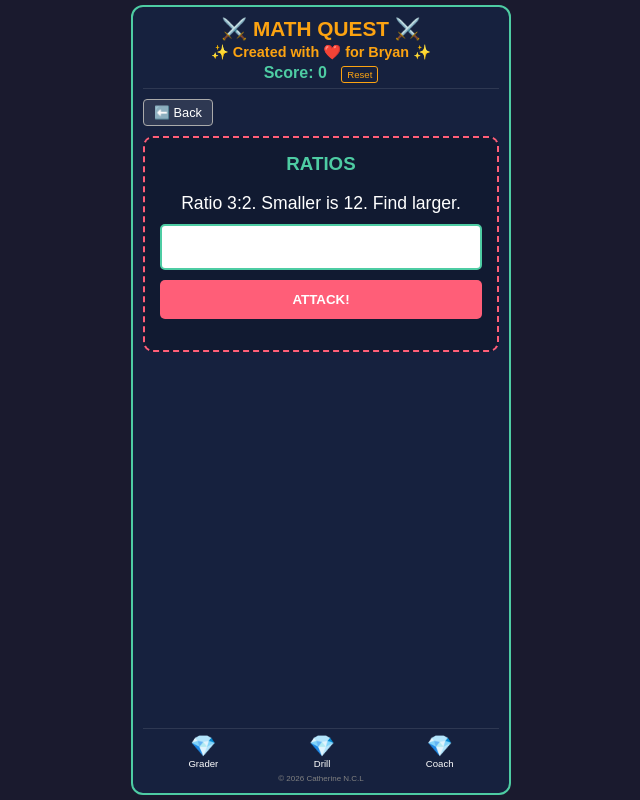
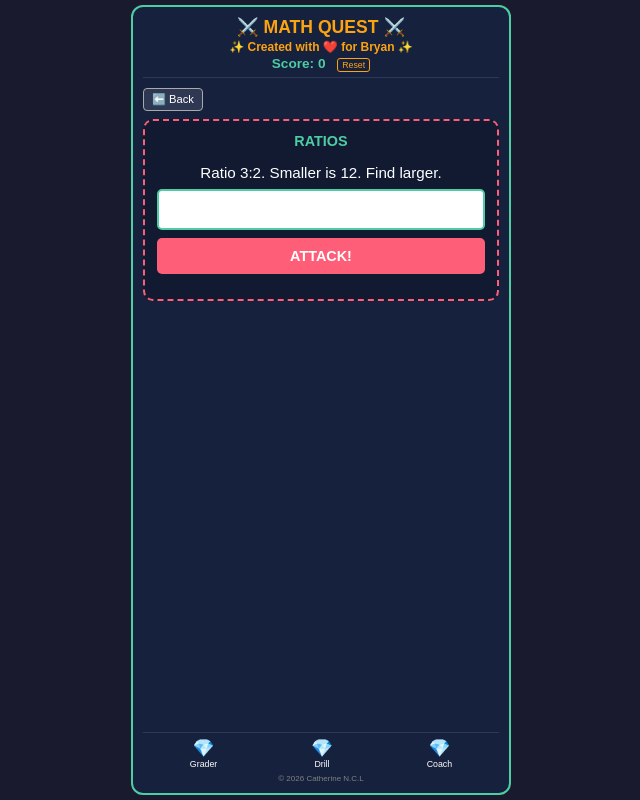
Before and after one commit to catherine-2026/MathQuestBryan, a plain HTML site: page index.html in a window 1280 px wide. Both pictures are taken after a click on the button "🔀 Ratio Realm". Shown: the whole page, without its empty margins (319-959 px from the left). Drawn offline with Linux system fonts and the light colour scheme.

Commit message:
Update index.html

```diff
--- a/index.html
+++ b/index.html
@@ -13,35 +13,36 @@
       body {
         margin: 0; padding: 5px; background: var(--bg);
         font-family: sans-serif; color: white;
-        height: 100vh; display: flex; justify-content: center; overflow: hidden;
+        height: 100vh; display: flex; justify-content: center;
       }
       #app {
-        width: 100%; max-width: 380px; height: 100%;
+        width: 100%; max-width: 380px; min-height: 100%;
         background: var(--panel); border: 2px solid var(--accent);
         border-radius: 12px; display: flex; flex-direction: column; padding: 10px;
+        position: relative;
       }
       header { text-align: center; padding-bottom: 5px; border-bottom: 1px solid rgba(255,255,255,0.1); }
-      h1 { margin: 0; color: var(--gold); font-size: 1.3rem; }
-      .bryan-line { font-size: 0.9rem; color: var(--gold); font-weight: bold; margin: 3px 0; }
+      h1 { margin: 0; color: var(--gold); font-size: 1.1rem; }
+      .bryan-line { font-size: 0.75rem; color: var(--gold); font-weight: bold; margin: 2px 0; }
 
-      #game-content { flex: 1; overflow-y: auto; padding: 10px 0; }
+      #game-content { flex: 1; padding: 10px 0; }
 
-      .map-grid { display: grid; gap: 8px; }
+      .map-grid { display: grid; gap: 6px; }
       .quest-btn {
-        background: #0f3460; border: 1px solid var(--accent); color: white; padding: 12px;
-        border-radius: 8px; cursor: pointer; font-weight: bold; font-size: 0.95rem; text-align: left;
+        background: #0f3460; border: 1px solid var(--accent); color: white; padding: 10px;
+        border-radius: 6px; cursor: pointer; font-weight: bold; font-size: 0.85rem; text-align: left;
       }
-      .boss-area { border: 2px dashed var(--danger); padding: 15px; text-align: center; border-radius: 10px; background: rgba(0,0,0,0.2); }
-      #q-text { font-size: 1.1rem; margin-bottom: 10px; display: block; }
-      input { padding: 10px; width: 100%; border-radius: 5px; border: 2px solid var(--accent); font-size: 1.2rem; margin-bottom: 10px; text-align: center; }
+      .boss-area { border: 2px dashed var(--danger); padding: 12px; text-align: center; border-radius: 10px; background: rgba(0,0,0,0.2); }
+      #q-text { font-size: 0.95rem; margin-bottom: 8px; display: block; }
+      input { padding: 8px; width: 100%; border-radius: 5px; border: 2px solid var(--accent); font-size: 1.1rem; margin-bottom: 8px; text-align: center; }
 
-      .attack-btn { background: var(--danger); color: white; padding: 12px; border: none; border-radius: 5px; cursor: pointer; font-weight: bold; width: 100%; }
-      .back-btn { background: rgba(255,255,255,0.1); border: 1px solid #aaa; color: #fff; padding: 5px 10px; border-radius: 4px; font-size: 0.8rem; margin-bottom: 10px; }
+      .attack-btn { background: var(--danger); color: white; padding: 10px; border: none; border-radius: 5px; cursor: pointer; font-weight: bold; width: 100%; font-size: 0.9rem; }
+      .back-btn { background: rgba(255,255,255,0.1); border: 1px solid #aaa; color: #fff; padding: 4px 8px; border-radius: 4px; font-size: 0.7rem; margin-bottom: 8px; }
 
-      footer { padding-top: 5px; border-top: 1px solid rgba(255,255,255,0.1); }
+      footer { padding-top: 5px; border-top: 1px solid rgba(255,255,255,0.1); margin-top: auto; }
       .gem-row { display: flex; justify-content: space-around; margin-bottom: 5px; }
-      .gem-link { text-decoration: none; text-align: center; color: white; font-size: 0.6rem; }
-      .gem { font-size: 1.3rem; display: block; }
+      .gem-link { text-decoration: none; text-align: center; color: white; font-size: 0.55rem; }
+      .gem { font-size: 1.1rem; display: block; }
 
       .hidden { display: none !important; }
 
@@ -57,9 +58,9 @@
   <header>
     <h1>⚔️ MATH QUEST ⚔️</h1>
     <p class="bryan-line">✨ Created with ❤️ for Bryan ✨</p>
-    <div style="font-size: 1rem; font-weight: bold; color: var(--accent);">
+    <div style="font-size: 0.85rem; font-weight: bold; color: var(--accent);">
       Score: <span id="score-display">0</span>
-      <button onclick="resetScore()" style="background:none; border:1px solid var(--gold); color:var(--gold); font-size:0.6rem; padding:2px 5px; margin-left:10px; border-radius:3px;">Reset</button>
+      <button onclick="resetScore()" style="background:none; border:1px solid var(--gold); color:var(--gold); font-size:0.55rem; padding:1px 4px; margin-left:8px; border-radius:3px;">Reset</button>
     </div>
   </header>
 
@@ -77,20 +78,20 @@
     <div id="quest-view" class="hidden">
       <button class="back-btn" onclick="goHome()">⬅️ Back</button>
       <div class="boss-area">
-        <h3 id="q-title" style="margin:0 0 10px 0; color:var(--accent);"></h3>
+        <h4 id="q-title" style="margin:0 0 8px 0; color:var(--accent); font-size: 0.9rem;"></h4>
         <p id="q-text"></p>
         <input type="number" id="user-input" inputmode="numeric">
         <button class="attack-btn" onclick="doAttack()">ATTACK!</button>
-        <p id="q-feedback" style="margin-top: 10px;"></p>
+        <p id="q-feedback" style="margin-top: 8px; font-size: 0.8rem;"></p>
       </div>
     </div>
   </div>
 
   <div id="victory-screen" class="hidden">
-    <h1 style="font-size: 3rem;">🏆</h1>
-    <h2>LEVEL UP!</h2>
-    <p>Bryan defeated the challenge!</p>
-    <button class="attack-btn" onclick="goHome()" style="margin-top: 15px; width: 150px;">Next</button>
+    <h1 style="font-size: 2.5rem;">🏆</h1>
+    <h2 style="font-size: 1.2rem;">LEVEL UP!</h2>
+    <p style="font-size: 0.9rem;">Bryan defeated the challenge!</p>
+    <button class="attack-btn" onclick="goHome()" style="margin-top: 15px; width: 120px;">Next</button>
   </div>
 
   <footer>
```
